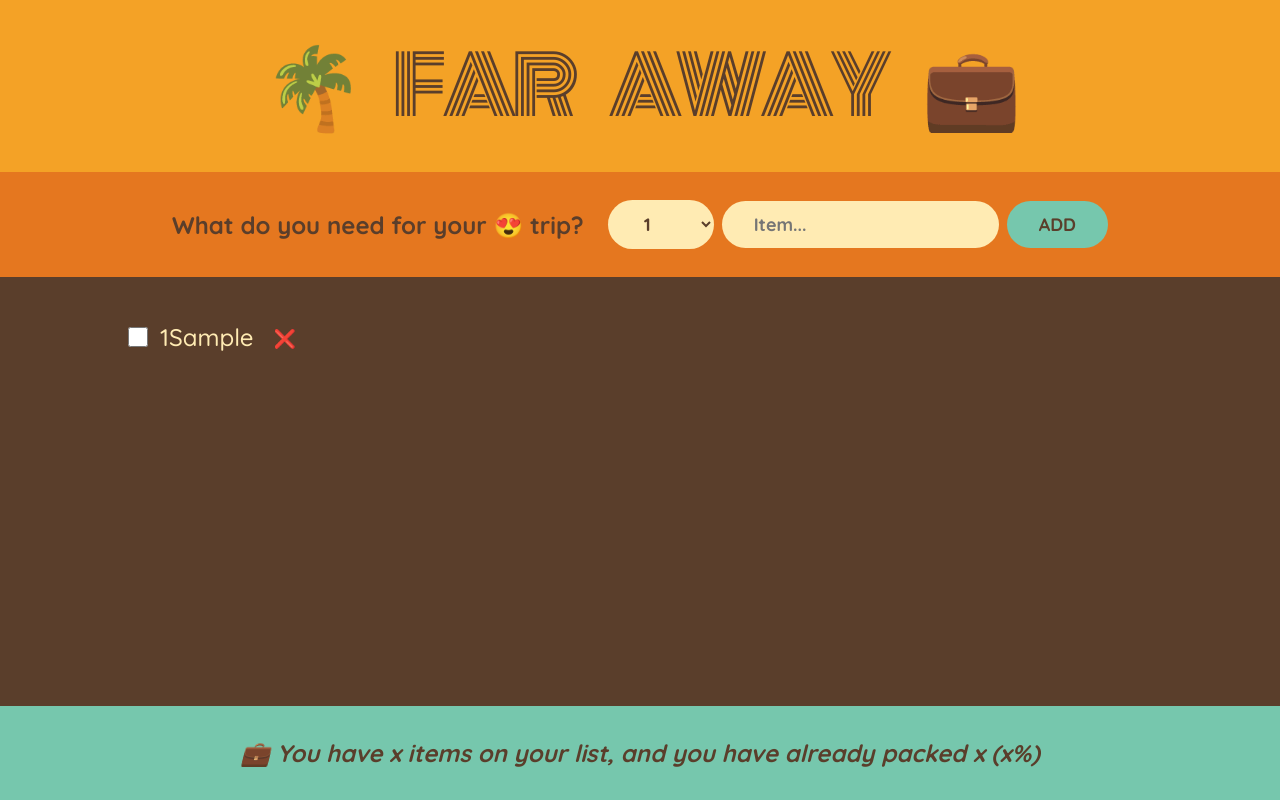
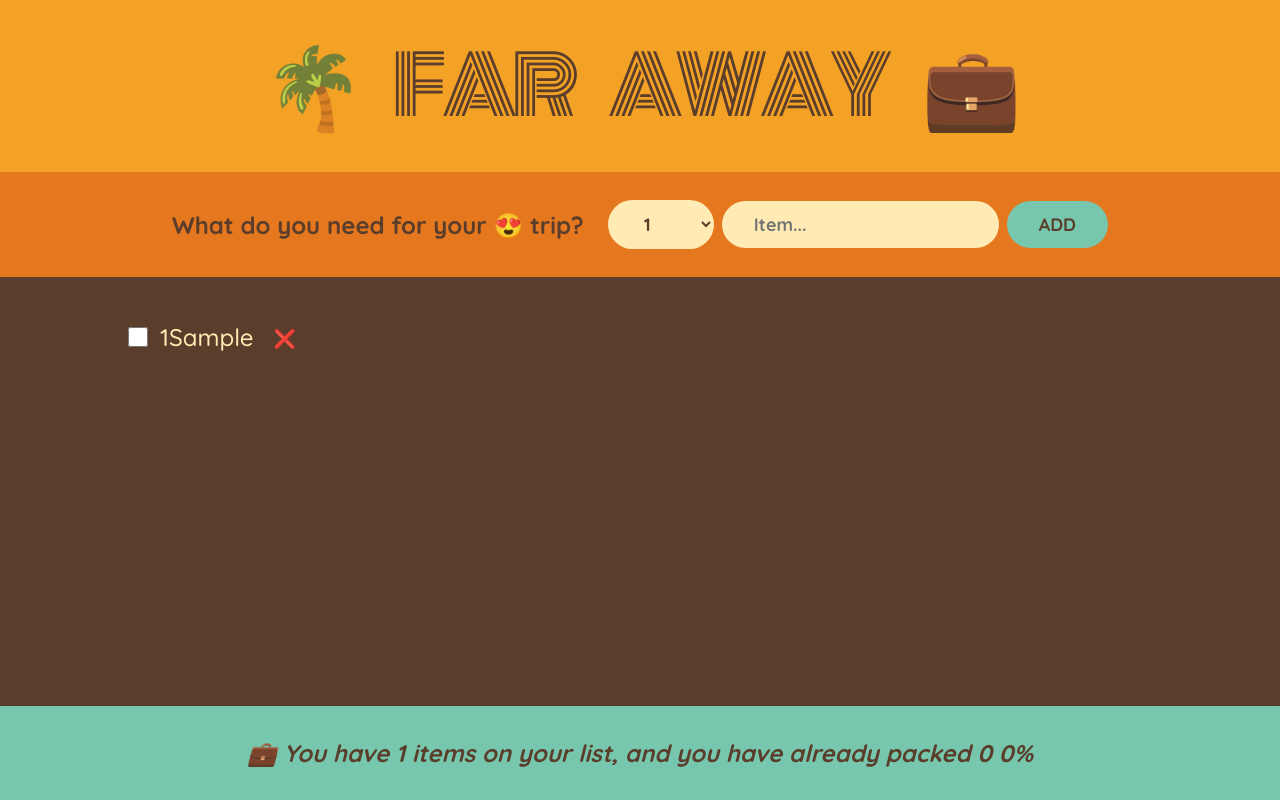
Before and after one commit to argalx/react-travel-list, a React (Create React App) app: page / in a window 1280 px wide. Both pictures are taken after typing "Sample" into the empty fields and a click on the button "ADD". Built offline with nearby package versions, Linux system fonts and the light colour scheme.

Commit message:
Calculating Statistics as Derived State

```diff
--- a/src/App.js
+++ b/src/App.js
@@ -42,7 +42,7 @@
         onDeleteItems={handleDeleteItem}
         onToggleItem={handleToggleItem}
       />
-      <Stats />
+      <Stats items={items} />
     </div>
   );
 }
@@ -141,11 +141,29 @@
 }
 
 // Stats component to display the statistics of the packing list
-function Stats() {
+function Stats({ items }) {
+  // Early return if there are no items
+  if (!items.length)
+    return (
+      <p className="stats">
+        <em>Start adding some items to your packing list!</em>
+      </p>
+    );
+
+  // Derive statistics from the items array
+  // Calculate the number of items, packed items, and percentage packed
+  const numItems = items.length;
+  const numPacked = items.filter((item) => item.packed).length;
+  const percentagePacked = Math.round((numPacked / numItems) * 100);
+
   return (
     <footer className="stats">
       <em>
-        💼 You have x items on your list, and you have already packed x (x%)
+        {/* Display different messages based on the percentage packed */}
+        {percentagePacked === 100
+          ? "You got everything! Ready to go!"
+          : `
+        💼 You have ${numItems} items on your list, and you have already packed ${numPacked} ${percentagePacked}%`}
       </em>
     </footer>
   );
```
